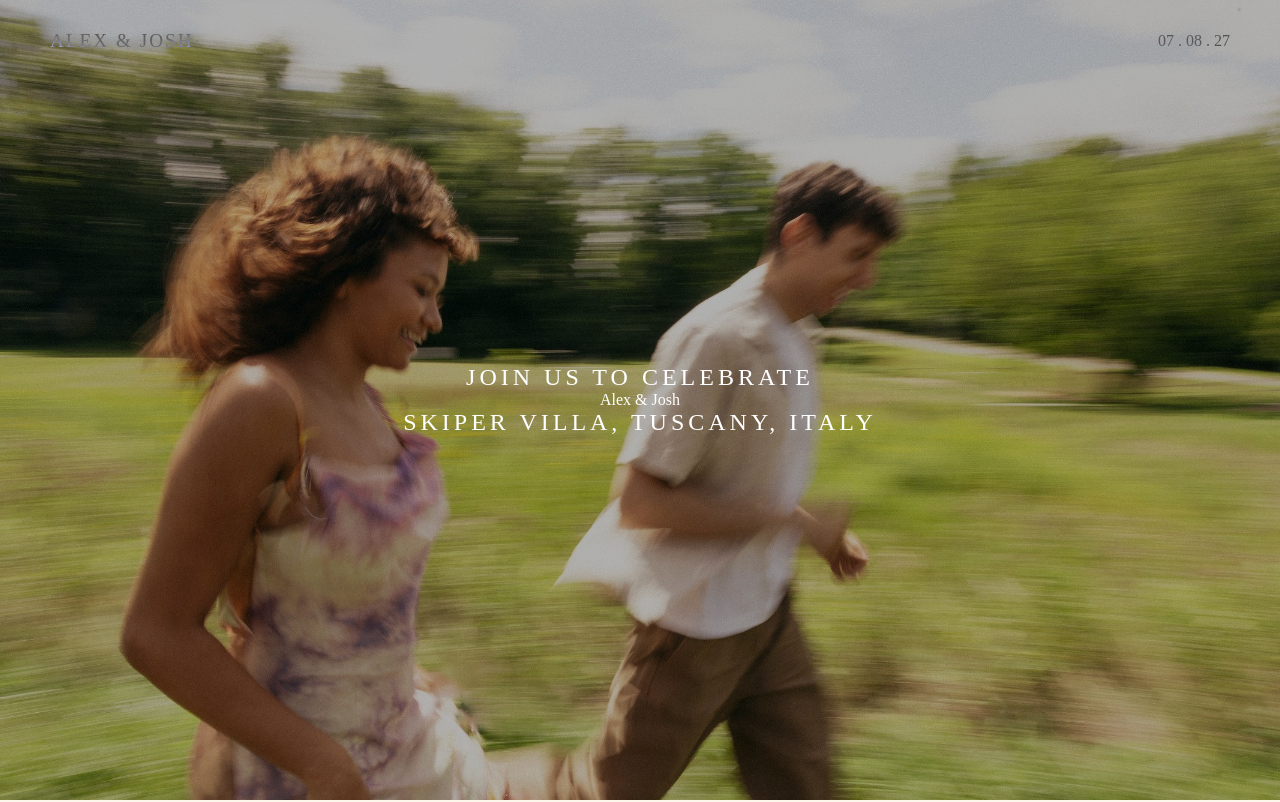
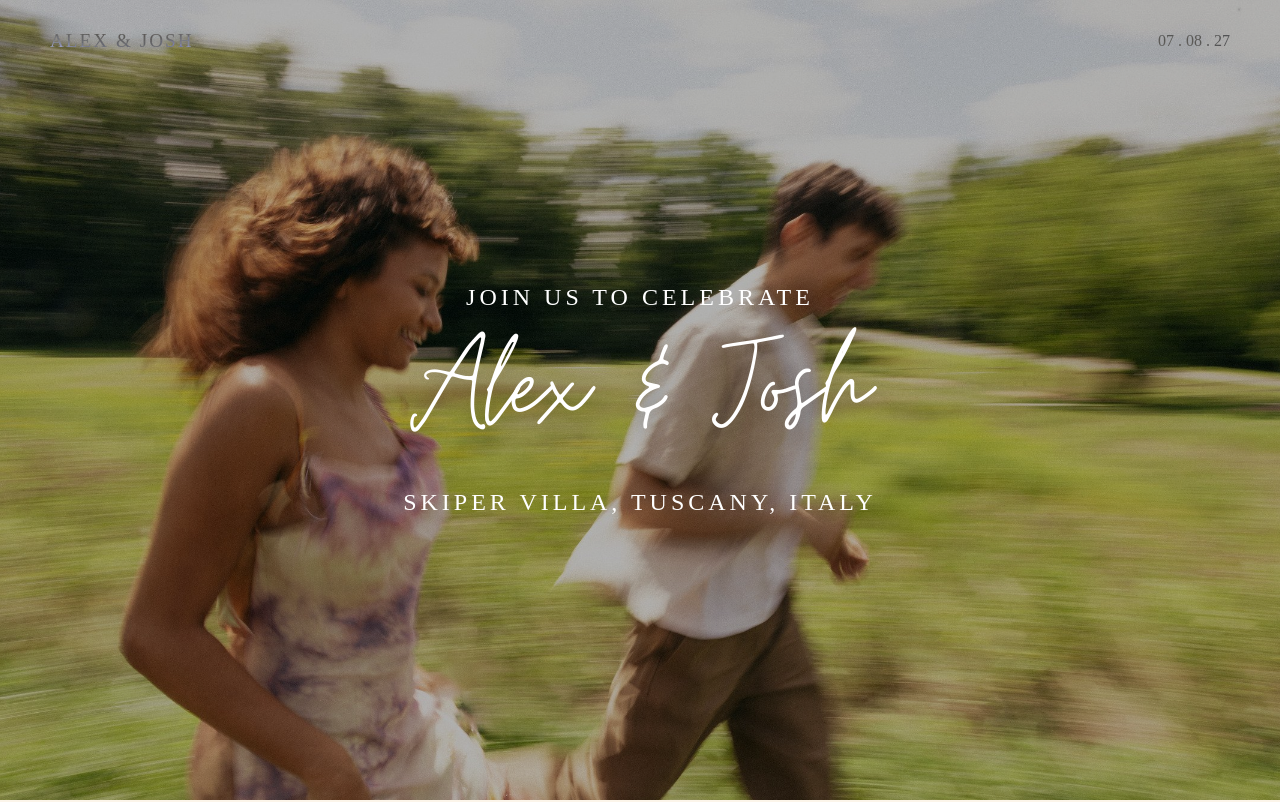
Before and after one commit to alenjoby/INVIO, a plain HTML site: page templates/wedding/wedding_template_2.html in a window 1280 px wide. Shown: the top 802 px of the page. Drawn offline with nearby package versions, Linux system fonts and the light colour scheme; a script that the page names is missing.

Commit message:
design: update hero title with script font and larger size in wedding template 2

```diff
--- a/templates/wedding/wedding_template_2.html
+++ b/templates/wedding/wedding_template_2.html
@@ -72,6 +72,7 @@
         font-weight: 400;
       }
 
+      .script-font {
         font-family: "Symphony", cursive;
       }
 
@@ -142,9 +143,12 @@
       }
 
       .hero-title {
-        font-size: clamp(3rem, 10vw, 8rem);
-        line-height: 0.8;
+        font-family: "Symphony", cursive;
+        font-size: clamp(4rem, 12vw, 9rem);
+        line-height: 1.1;
         margin-bottom: 20px;
+        color: var(--white);
+        text-shadow: 0 4px 20px rgba(0, 0, 0, 0.3);
       }
 
       .hero-date {
@@ -606,9 +610,8 @@
         />
         <div class="hero-content">
           <p class="hero-date">Join us to celebrate</p>
-            <span data-edit="text" data-id="couple-names-hero"
-              >Alex & Josh</span
-            >
+          <h1 class="hero-title">
+            <span data-edit="text" data-id="couple-names-hero">Alex & Josh</span>
           </h1>
           <p class="hero-date">
             <span data-edit="text" data-id="venue-hero"
```
